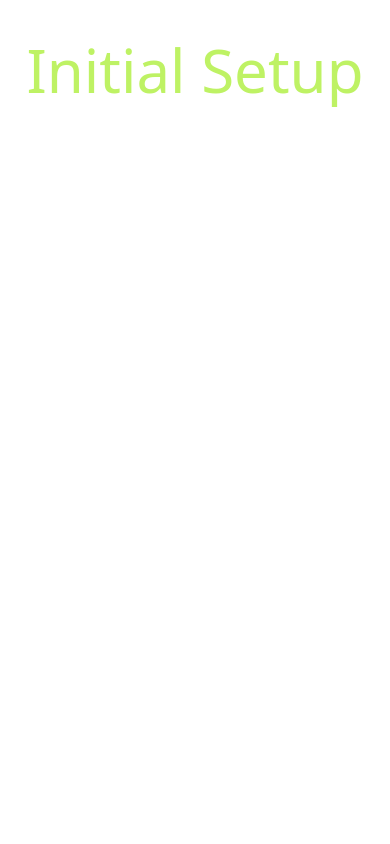
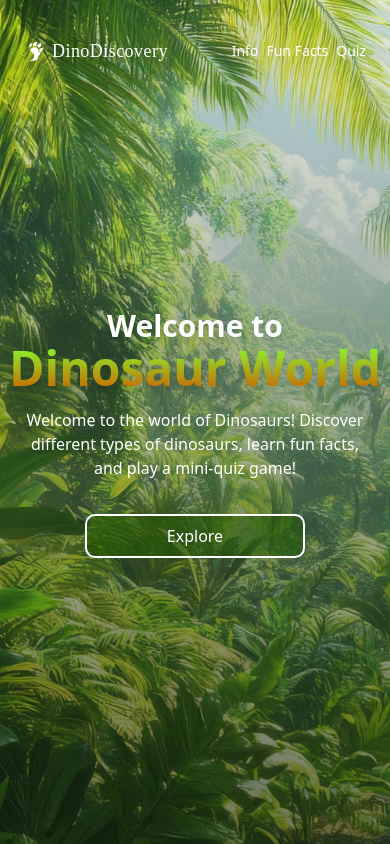
Before and after one commit to im-ravira/DinoDiscovery, a React (Vite) app: page / in a window 390 px wide. Built offline with nearby package versions, Linux system fonts and the light colour scheme.

Commit message:
feat: added responsive Navbar

```diff
--- a/src/App.jsx
+++ b/src/App.jsx
@@ -1,12 +1,16 @@
-import React from 'react'
+import React from 'react';
+import { BrowserRouter, Routes, Route } from 'react-router-dom';
+import Home from './pages/Home';
+
 
 function App() {
-
   return (
-    <>
-      <h1 className='text-lime-300 text-6xl text-center mt-10'>Initial Setup</h1>
-    </>
-  )
+    <BrowserRouter>
+      <Routes>
+        <Route path="/" element={<Home />} />
+      </Routes>
+    </BrowserRouter>
+  );
 }
 
-export default App
+export default App;
--- /dev/null
+++ b/src/components/Navbar.jsx
@@ -0,0 +1,34 @@
+import NavLogo from "../assets/dino-logo.svg";
+import { Link } from "react-router-dom";
+
+export default function Navbar() {
+  return (
+    <nav className="w-full h-[12vh] md:px-20 flex justify-between absolute top-0 px-6">
+      <Link to="/"
+        className="flex items-center hover:scale-105 transform transition duration-300"
+      >
+        <img className="md:w-8 mr-1 w-6" src={NavLogo} alt="dino-logo" />
+        <p className="font-Berkshire text-white tracking-wide md:text-2xl text-lg">
+          DinoDiscovery
+        </p>
+      </Link>
+      <div className="flex items-center justify-between md:gap-8 md:font-semibold font-normal gap-2">
+        <Link to="/"
+          className="text-shadow md:text-lg text-white transition duration-200 hover:text-[#78ff2a] text-sm"
+        >
+          Info
+        </Link>
+        <Link to="/"
+          className="text-shadow md:text-lg text-white transition duration-200 hover:text-[#78ff2a] text-sm"
+        >
+          Fun Facts
+        </Link>
+        <Link to="/"
+          className="text-shadow md:text-lg text-white transition duration-300 hover:text-[#78ff2a] text-sm"
+        >
+          Quiz
+        </Link>
+      </div>
+    </nav>
+  );
+}
--- a/src/index.css
+++ b/src/index.css
@@ -7,12 +7,16 @@
 .moveBackground {
   animation: moveBackground 30s linear infinite;
 }
+.text-shadow:hover {
+  text-shadow: 2px 2px 5px;
+}
+
 .btn {
   text-decoration: none;
   padding: 0.5rem 5rem;
   display: inline-block;
   border-radius: 10px;
-    transition: all .2s;
+  transition: all 0.2s;
   position: absolute;
   background-color: none;
   border: 2px solid #ffffff;
@@ -37,7 +41,7 @@ animation: moveBackground 30s linear infinite;
   position: absolute;
   top: 0;
   left: 0;
-  transition: all .4s;
+  transition: all 0.4s;
   z-index: -1;
   background-color: rgba(35, 87, 0, 0.8);
   opacity: 0.7;
@@ -54,9 +58,15 @@ animation: moveBackground 30s linear infinite;
 }
 
 @keyframes moveBackground {
-  0% { background-position: 0% 0%; }
-  50% { background-position: 100% 100%; }
-  100% { background-position: 0% 0%; }
+  0% {
+    background-position: 0% 0%;
+  }
+  50% {
+    background-position: 100% 100%;
+  }
+  100% {
+    background-position: 0% 0%;
+  }
 }
 
 @keyframes moveInBottom {
--- a/src/pages/Home.jsx
+++ b/src/pages/Home.jsx
@@ -1,5 +1,6 @@
 import { gsap } from "gsap";
 import { useRef, useEffect } from "react";
+import Navbar from "../components/Navbar";
 
 const Home = () => {
   const welcome = useRef(null);
@@ -32,6 +33,7 @@ const Home = () => {
   return (
     <main className="w-full flex items-center justify-center min-h-screen text-white relative overflow-hidden">
       <div className="moveBackground absolute w-full h-full bg-no-repeat bg-primary bg-cover -z-10"></div>
+      <Navbar />
       <section className="md:w-[80vw] w-[100vw] h-full">
         <div className="flex flex-col items-center justify-between">
           <div className="text-center drop-shadow-lg">
@@ -52,8 +54,7 @@ const Home = () => {
             className="mt-4 text-base lg:text-lg text-white font-light text-center w-11/12 lg:w-2/4 opacity-0 -translate-x-20"
             ref={paragraph}
           >
-            Welcome to the world of Dinosaurs! Discover different types of
-            dinosaurs, learn fun facts, and play a mini-quiz game!
+            Welcome to the world of Dinosaurs! Discover different types of dinosaurs, learn fun facts, and play a mini-quiz game!
           </p>
         </div>
         <div className="flex items-center justify-center relative mt-14">
--- a/tailwind.config.js
+++ b/tailwind.config.js
@@ -1,12 +1,16 @@
 /** @type {import('tailwindcss').Config} */
 export default {
-  content: ["./index.html",
-    "./src/**/*.{js,ts,jsx,tsx}",],
+  content: ["./index.html", "./src/**/*.{js,ts,jsx,tsx}"],
   theme: {
     extend: {
       backgroundImage: {
-      primary:"linear-gradient(to bottom, rgba(7, 75, 7, 0.1), rgba(18, 36, 9, 0.6)),url('/Primary.jpeg')",
-    }},
+        primary:
+          "linear-gradient(to bottom, rgba(7, 75, 7, 0.1), rgba(18, 36, 9, 0.6)),url('/Primary.jpeg')",
+      },
+      fontFamily: {
+        Berkshire: ["Berkshire Swash", "cursive"],
+      },
+    },
   },
   plugins: [],
-}
+};
```
Also changed, not shown: src/assets/dino-logo.svg (added). Lines whose indentation alone changed are shown as unchanged.
